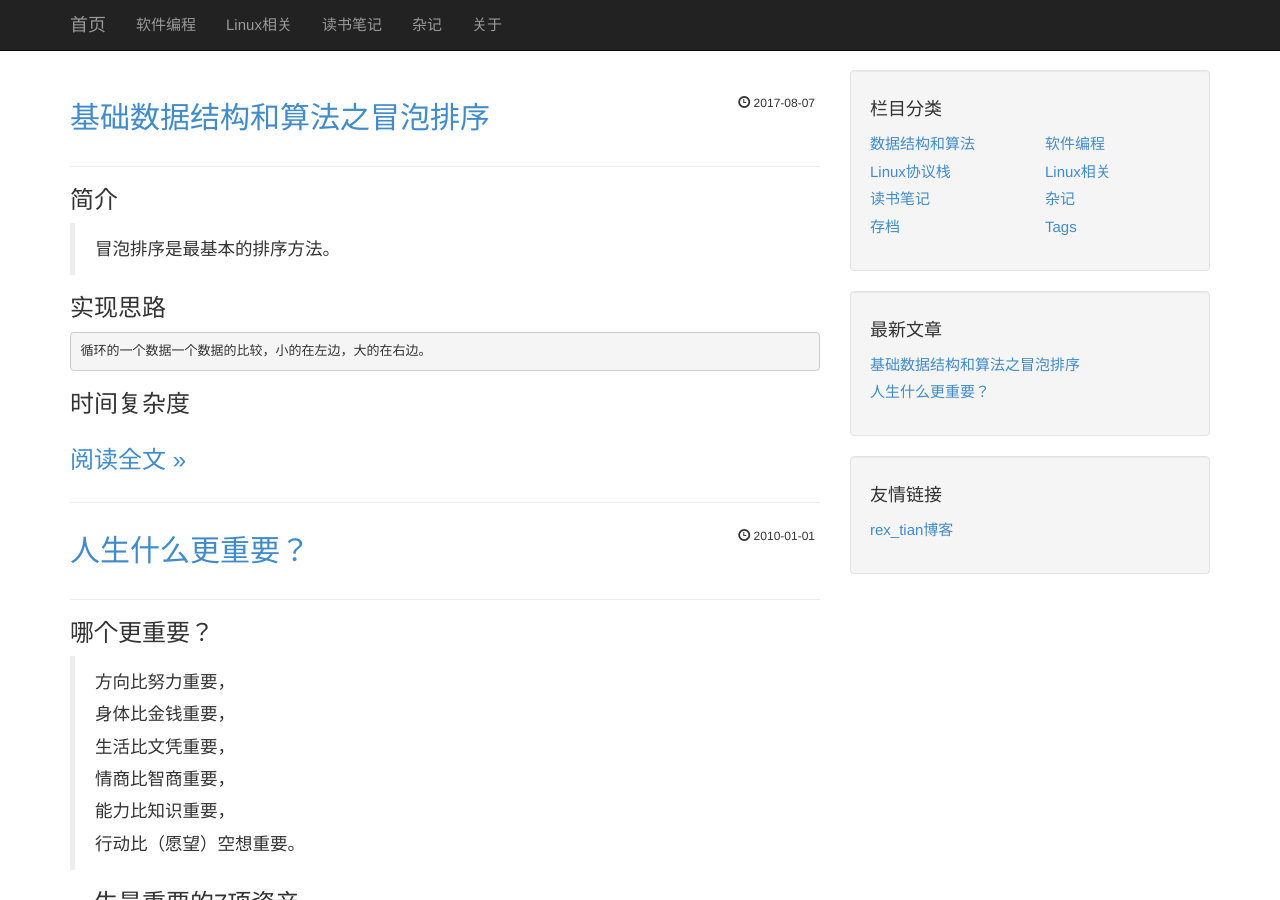
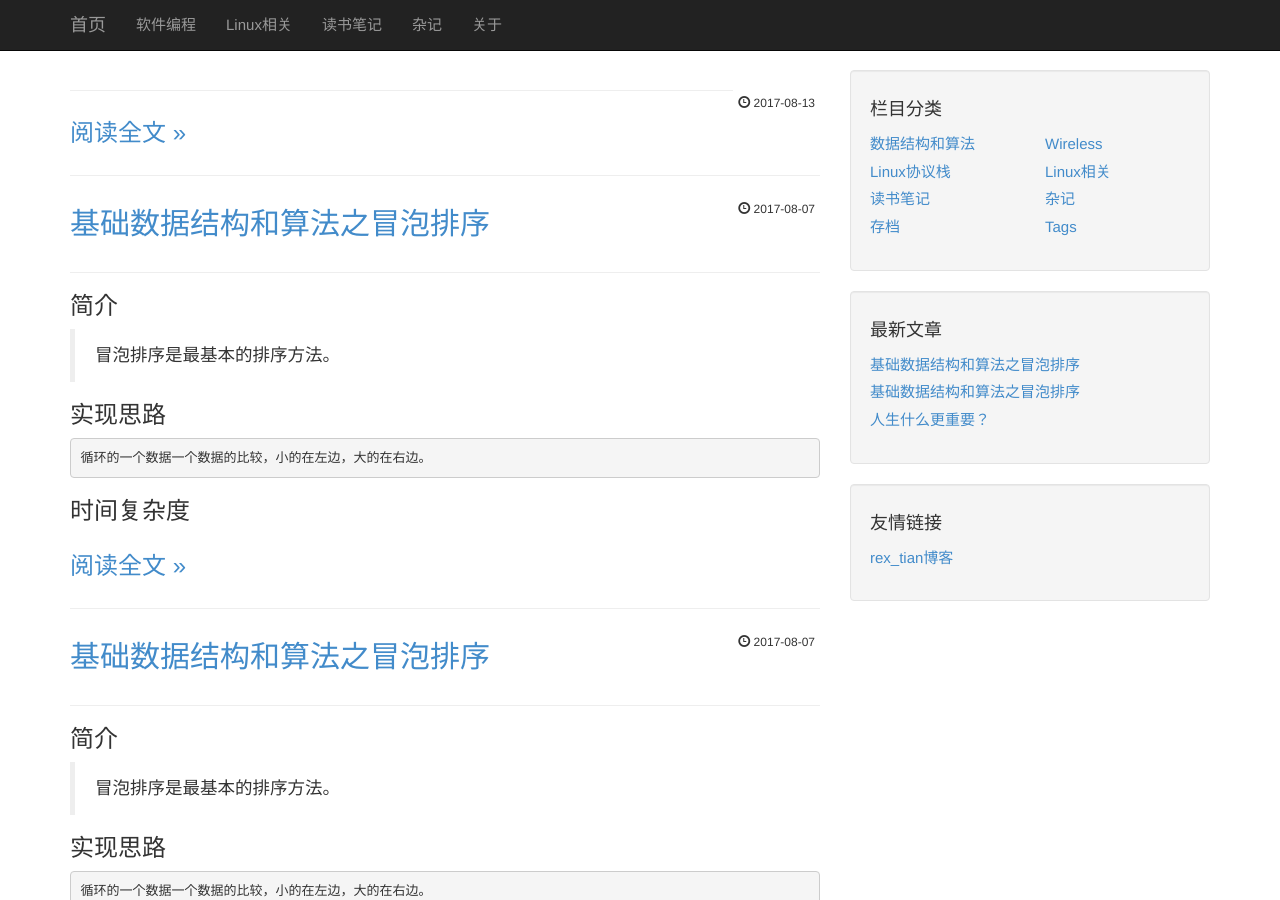
Before and after one commit to tianfy/tianfy.github.io, a Jekyll site: the page built from index.html, in a window 1280 px wide and 900 px high. Built offline with Jekyll 4.4.1, drawn with Linux system fonts in a browser that asks for light colours; the list of posts is cut into pages by our own code.

Commit message:
add wireless

````diff
--- a/_includes/categories.html
+++ b/_includes/categories.html
@@ -26,8 +26,8 @@
               <div class="col-lg-6">
                 <ul class="list-unstyled">
                   <li>
-                    <a href="/posts/program.html">
-                      软件编程
+                    <a href="/posts/wireless.html">
+                      Wireless
                     </a>
                   </li>
 				  <li>
--- /dev/null
+++ b/_posts/2017-08-07-bubble-sort.markdown
@@ -0,0 +1,17 @@
+---
+layout: post
+category: "data"
+title:  "基础数据结构和算法之冒泡排序"
+tags: [算法,数据结构]
+---
+### 简介
+
+>冒泡排序是最基本的排序方法。
+
+
+### 实现思路
+```
+循环的一个数据一个数据的比较，小的在左边，大的在右边。
+```
+
+### 时间复杂度
--- /dev/null
+++ b/_posts/2017-08-07-wireless-ht40plus-minus.markdown
@@ -0,0 +1,17 @@
+---
+layout: post
+category: "wireless"
+title:  "11naHT40\11naHT40+\11naHT40-的意思"
+tags: [无线,HT40]
+---
+### 简介
+
+>802.11na中HT40加减的意思
+
+
+### 描述
+```
+AP中802.11n默认是支持的，不需额外配置。如果radio设为11b，即是802.11ng，如果radio设为11a，即是802.11an。
+11na_ht20代表802.11na的20兆频宽，连接速率有130M，11na_ht40代表802.11na的40兆频宽，连接速率有300M。由于802.11n有个特性是40M频宽，该频宽是通过以前的两个20M信道叠加起来后生成的，并且叠加时两信道一个是主信道一个是副信道，这里的plus和minus都是针对主信道说的，所以11na_ht40plus代表40M频宽时的2个信道叠加向上加的叠加，例如当前信道是149，配成40M频宽需要叠加另外一个信道，就是149+153两个信道组成的40MHz频宽，11na_ht40minus代表信道叠加时是向下减的叠加，例如配了这个，信道161，就等于是161+157组成了40M频宽的新信道。
+ 802.11g也如a是一样的意思，只不过。由于802.11g只有1、6、11这3个信道，所以使用40M频宽的信道时只剩下了一个不重叠信道，所以在使用802.11ng时，不建议使用40MHz的频宽，使用默认的20MHz频宽即可。
+```
````
Also changed, not shown: posts/wireless.md (added, +4 -0 lines).
